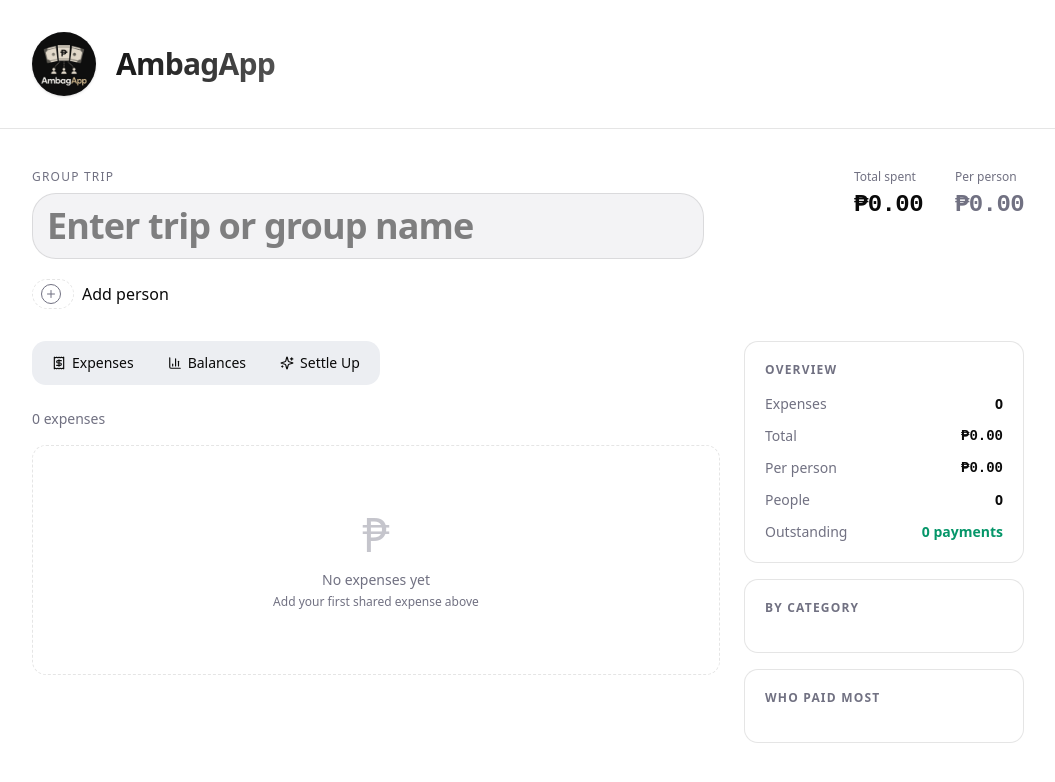
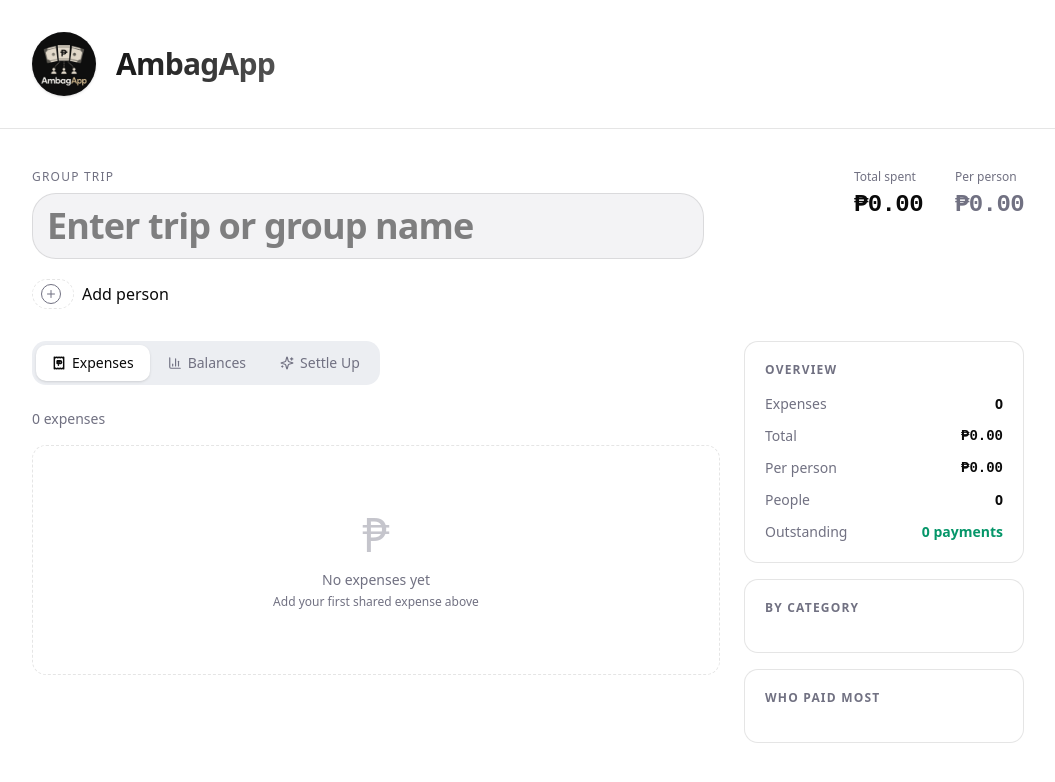
Before and after one commit to joshcost4/AmbagApp, a React (Vite) app: page / in a window 1280 px wide. Shown: the top 782 px of the page, without its empty margins (112-1167 px from the left). Built offline with nearby package versions, Linux system fonts and the light colour scheme.

Commit message:
fix: clean tab loop and fix className typo

```diff
--- a/src/app/App.tsx
+++ b/src/app/App.tsx
@@ -620,16 +620,35 @@ export default function App() {
                   { id: "settle", label: "Settle Up", icon: Sparkles },
                 ] as const
               ).map(({ id, label, icon: Icon }) => (
-                <button
+<button
                   key={id}
                   onClick={() => setActiveTab(id)}
-                  className={`flex-1 sm:flex-none flex items-center justify-center gap-1.5 px-4 py-2 rounded-lg text-sm font-medium transition-all relative ₱{
+                  className={`flex-1 sm:flex-none flex items-center justify-center gap-1.5 px-4 py-2 rounded-lg text-sm font-medium transition-all relative ${
                     activeTab === id
                       ? "bg-card text-foreground shadow-sm"
                       : "text-muted-foreground hover:text-foreground"
                   }`}
                 >
-                  <Icon className="w-3.5 h-3.5" />
+                  {id === "expenses" ? (
+                    <svg
+                      className="w-3.5 h-3.5 text-current flex-shrink-0"
+                      viewBox="0 0 24 24"
+                      fill="none"
+                      stroke="currentColor"
+                      strokeWidth="2.5"
+                      strokeLinecap="round"
+                      strokeLinejoin="round"
+                    >
+                      <path d="M4 2v20l2-1 2 1 2-1 2 1 2-1 2 1 2-1 2 1V2l-2 1-2-1-2 1-2-1-2 1-2-1-2 1Z" />
+                      <path d="M9 10h5" />
+                      <path d="M9 12h4" />
+                      <path d="M9 8h5a2.5 2.5 0 1 1 0 5H9V8Z" />
+                      <path d="M11 15v1" />
+                    </svg>
+                  ) : (
+                    <Icon className="w-3.5 h-3.5" />
+                  )}
+
                   {label}
                   {id === "settle" && pendingSettlements.length > 0 && (
                     <span className="absolute -top-1 -right-1 w-4 h-4 bg-red-500 text-white text-[10px] font-bold rounded-full flex items-center justify-center">
```
